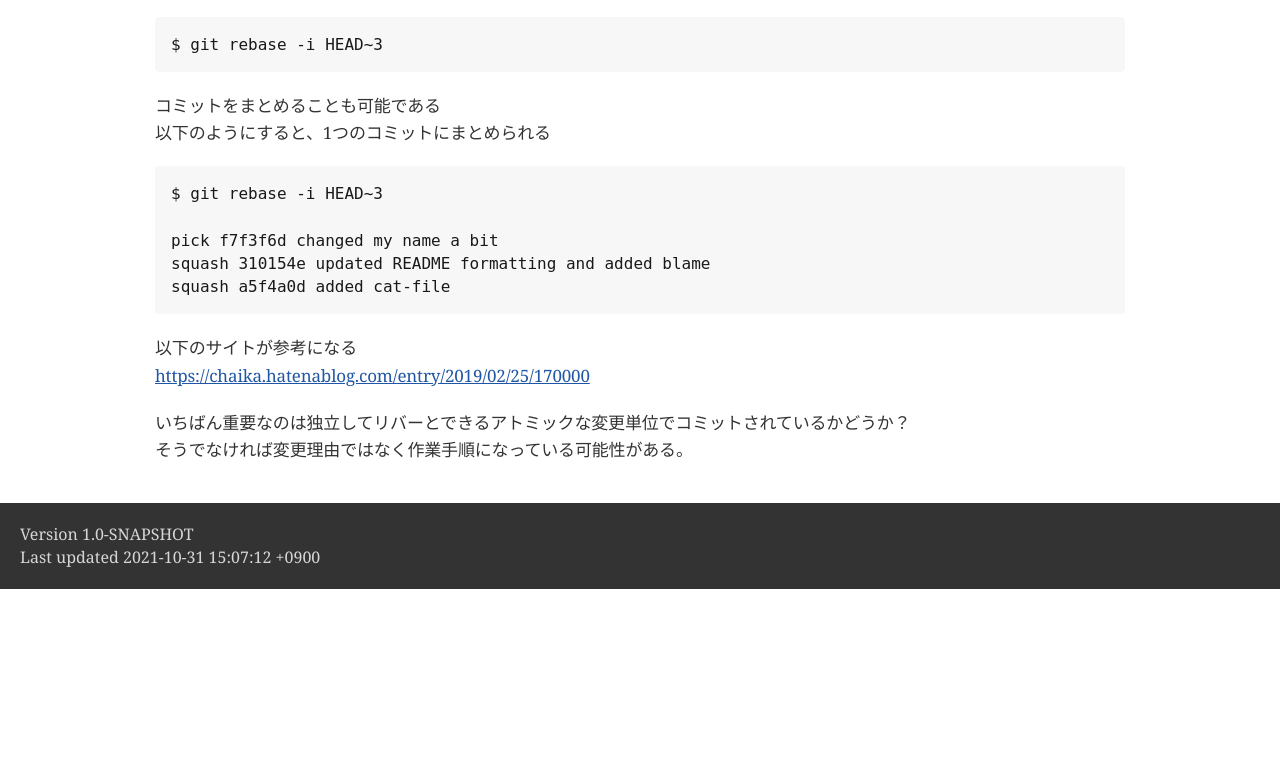
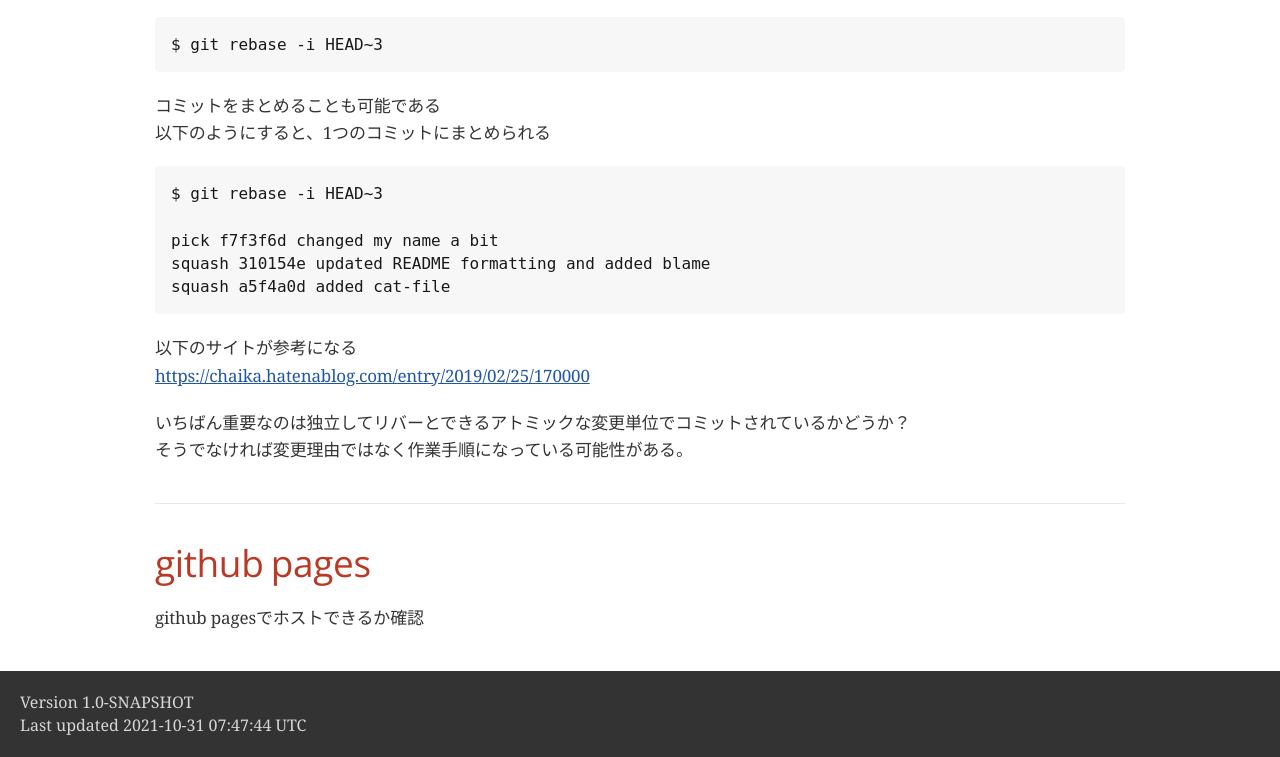
Before and after one commit to doenis-usk/asciidoctor_prac, a plain HTML site: page index.html in a window 1280 px wide. Shown: the part 3770-4527 px from the top of the page. Before the commit the page ends 4359 px from the top, so only its background shows below. Drawn offline with nearby package versions, Linux system fonts and the light colour scheme; a web font is replaced by a local one.

Commit message:
deploy: 8a33a238cd1a50e801c232b1a76e04c7f5e8eefb

```diff
--- a/index.html
+++ b/index.html
@@ -692,11 +692,19 @@ squash a5f4a0d added cat-file</pre>
 </div>
 </div>
 </div>
+<div class="sect1">
+<h2 id="_github_pages">github pages</h2>
+<div class="sectionbody">
+<div class="paragraph">
+<p>github pagesでホストできるか確認 <br></p>
+</div>
+</div>
+</div>
 </div>
 <div id="footer">
 <div id="footer-text">
 Version 1.0-SNAPSHOT<br>
-Last updated 2021-10-31 15:07:12 +0900
+Last updated 2021-10-31 07:47:44 UTC
 </div>
 </div>
 </body>
```
